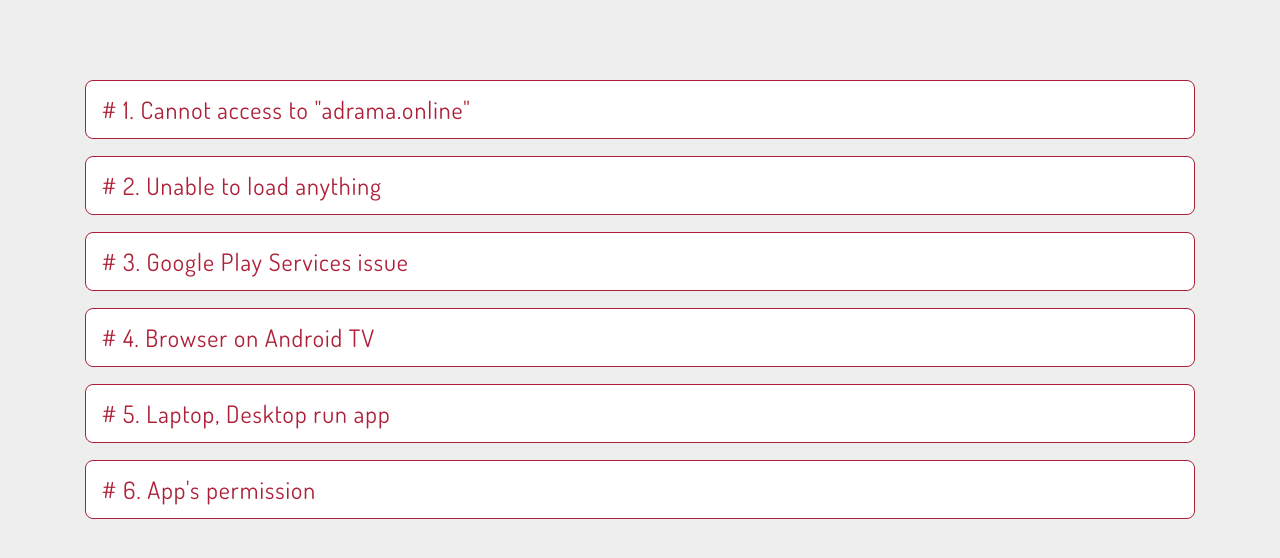
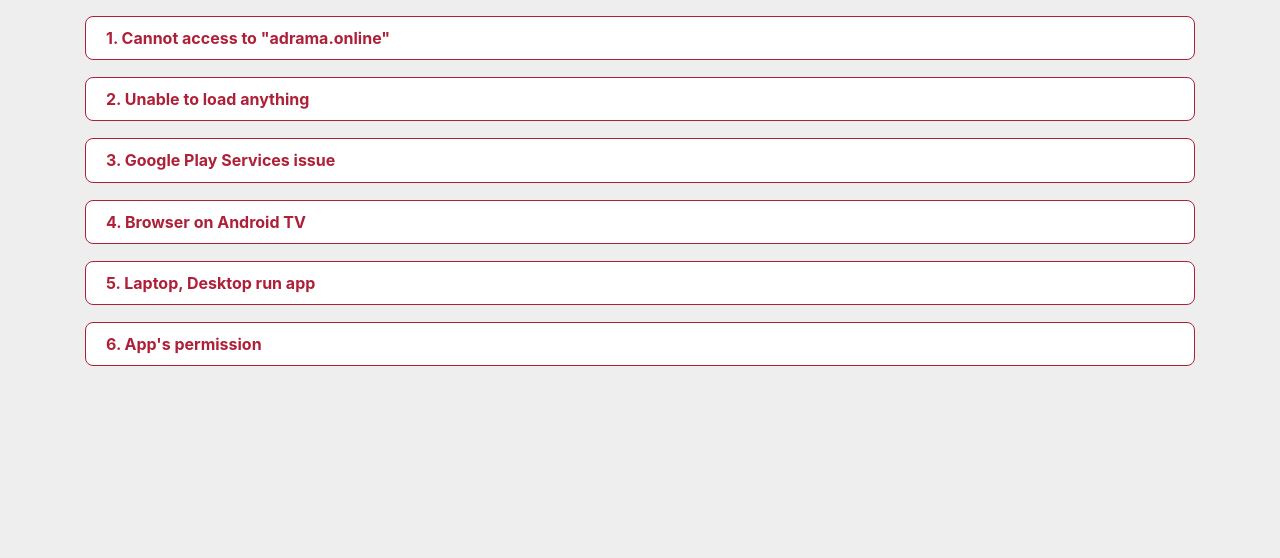
Before and after one commit to adrama-help/faq, a plain HTML site: page index.html in a window 1280 px wide. Drawn offline with nearby package versions, Linux system fonts and the light colour scheme.

Commit message:
Update style

```diff
--- a/index.html
+++ b/index.html
@@ -20,17 +20,11 @@
             background-color:#eeeeee;
         }
         body, p {
-            color: #f1f1f8;
-            font: 200 1.25rem/1.5rem 'Dosis', sans-serif;
-            letter-spacing: 0.0625rem;
-        }
-        h5 {
-            color: #f1f1f8;
-            font: 400 1.5rem/1.625rem 'Dosis', sans-serif;
+            color: #404142;
         }
         h6 {
-            color: #f1f1f8;
-            font: 400 1.25rem/1.5rem 'Dosis', sans-serif;
+            color: #404142;
+            font-weight: bold;
         }
         ul {
             margin: 0;
@@ -38,16 +32,10 @@
             list-style: none;
         }
         a {
-            color: #f1f1f8;
             text-decoration: underline;
-            cursor: pointer;
         }
         .content {
-            padding-top: 5rem;
-            padding-bottom: 2rem;
-        }
-        #accordionFaq * {
-            color: #404142;
+            padding: 16px 0;
         }
         #accordionFaq .card {
             margin-top: 1.063rem;
@@ -61,7 +49,6 @@
             border: none;
             background-color: transparent;
             cursor: pointer;
-            padding: 1rem;
         }
         #accordionFaq .card-header * {
             color: #ae2038;
@@ -98,9 +85,9 @@
                         <div class="card">
                             <div class="card-header" id="heading1" data-toggle="collapse" data-target="#no1"
                                 aria-expanded="false" aria-controls="no1">
-                                <h5 class="mb-0">
-                                    # 1. Cannot access to "adrama.online"
-                                </h5>
+                                <h6 class="mb-0">
+                                    1. Cannot access to "adrama.online"
+                                </h6>
                             </div>
 
                             <div id="no1" class="collapse" aria-labelledby="heading1">
@@ -109,12 +96,12 @@
                                         <div class="media-body">
                                             <h6 class="media-heading">Website may be restricted in some reasons.</h6>
                                             <p>
-                                                Please use the secure VPN app named 1.1.1.1 to access adrama.online
+                                                Please use the secure VPN app named 1.1.1.1 to access "adrama.online"
                                             </p>
                                             <ol>
                                                 <li>Install VPN App (Link Below)</li>
                                                 <li>Open and connect VPN</li>
-                                                <li>Open browser and access to adrama.online</li>
+                                                <li>Open browser and access to "adrama.online"</li>
                                             </ol>
                                         </div>
 
@@ -123,12 +110,12 @@
                                         <div class="media-body">
                                             <h6 class="media-heading">網站可能因某些原因被限制</h6>
                                             <p>
-                                                請使用名為 1.1.1.1 的安全 VPN 應用程序訪問 adrama.online
+                                                請使用名為 1.1.1.1 的安全 VPN 應用程序訪問 "adrama.online"
                                             </p>
                                             <ol>
                                                 <li>安裝 VPN 應用程序（以下鏈接）</li>
                                                 <li>打開並連接 VPN</li>
-                                                <li>打開瀏覽器並訪問 adrama.online</li>
+                                                <li>打開瀏覽器並訪問 "adrama.online"</li>
                                             </ol>
                                         </div>
                                     </div>
@@ -148,9 +135,9 @@
                         <div class="card">
                             <div class="card-header" id="heading1" data-toggle="collapse" data-target="#no2"
                                 aria-expanded="false" aria-controls="no2">
-                                <h5 class="mb-0">
-                                    # 2. Unable to load anything
-                                </h5>
+                                <h6 class="mb-0">
+                                    2. Unable to load anything
+                                </h6>
                             </div>
 
                             <div id="no2" class="collapse" aria-labelledby="heading2">
@@ -225,9 +212,9 @@
                         <div class="card">
                             <div class="card-header" id="heading3" data-toggle="collapse" data-target="#no3"
                                 aria-expanded="false" aria-controls="no3">
-                                <h5 class="mb-0">
-                                    # 3. Google Play Services issue
-                                </h5>
+                                <h6 class="mb-0">
+                                    3. Google Play Services issue
+                                </h6>
                             </div>
 
                             <div id="no3" class="collapse" aria-labelledby="heading3">
@@ -282,9 +269,9 @@
                         <div class="card">
                             <div class="card-header" id="heading4" data-toggle="collapse" data-target="#no4"
                                 aria-expanded="false" aria-controls="no4">
-                                <h5 class="mb-0">
-                                    # 4. Browser on Android TV
-                                </h5>
+                                <h6 class="mb-0">
+                                    4. Browser on Android TV
+                                </h6>
                             </div>
 
                             <div id="no4" class="collapse" aria-labelledby="heading4">
@@ -338,9 +325,9 @@
                         <div class="card">
                             <div class="card-header" id="heading5" data-toggle="collapse" data-target="#no5"
                                 aria-expanded="false" aria-controls="no5">
-                                <h5 class="mb-0">
-                                    # 5. Laptop, Desktop run app
-                                </h5>
+                                <h6 class="mb-0">
+                                    5. Laptop, Desktop run app
+                                </h6>
                             </div>
 
                             <div id="no5" class="collapse" aria-labelledby="heading5">
@@ -386,9 +373,9 @@
                         <div class="card">
                             <div class="card-header" id="heading6" data-toggle="collapse" data-target="#no6"
                                 aria-expanded="false" aria-controls="no6">
-                                <h5 class="mb-0">
-                                    # 6. App's permission
-                                </h5>
+                                <h6 class="mb-0">
+                                    6. App's permission
+                                </h6>
                             </div>
 
                             <div id="no6" class="collapse" aria-labelledby="heading6">
```
